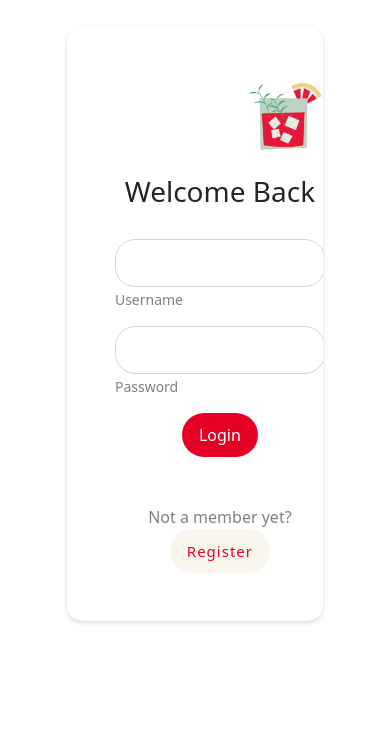
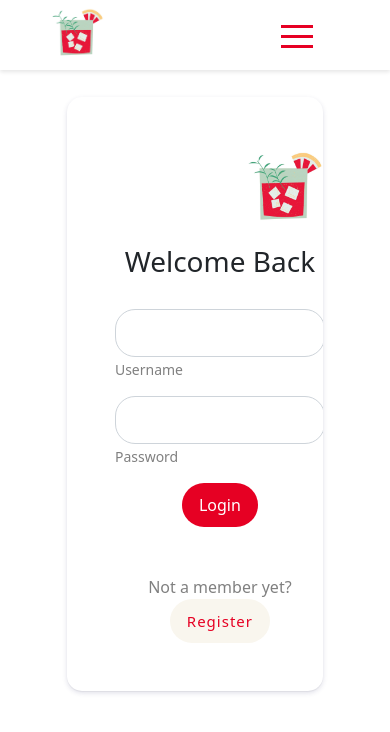
Before and after one commit to aromiafolabi/Honey-Thyme-FE, a React (Create React App) app: page /login in a window 390 px wide. Shown: the top 732 px of the page. Built offline with nearby package versions, Linux system fonts and the light colour scheme.

Commit message:
navbar responsiveness

```diff
--- a/package.json
+++ b/package.json
@@ -14,7 +14,8 @@
     "react-masonry-component": "^6.3.0",
     "react-router-dom": "^6.2.1",
     "react-scripts": "4.0.3",
-    "sass": "^1.38.0"
+    "sass": "^1.38.0",
+    "styled-components": "^5.3.3"
   },
   "scripts": {
     "start": "react-scripts start",
--- a/src/common/Navbar.js
+++ b/src/common/Navbar.js
@@ -1,13 +1,17 @@
 import { Link, useNavigate } from 'react-router-dom'
-// import Hamburger from 'hamburger-react'
+import Hamburger from 'hamburger-react'
 import logo from '../assets/logo.jpg'
 import React from 'react'
 import { isAuthenticated, removeToken } from '../lib/auth'
 
 
+
 function Navbar() {
+  const [sideBarShow, setSideBarShow] = React.useState(false)
   const isAuth = isAuthenticated()
   const navigate = useNavigate()
+  const handleSideBar = () => setSideBarShow(!sideBarShow)
+
 
   const handleLogout = () => {
     removeToken()
@@ -39,6 +43,42 @@ function Navbar() {
         </div>
       </nav>
 
+      <nav className="nav burger-toggle">
+        <Link to="/"><img src={logo} className="logo"></img></Link>
+        <Link to="/" className="brand-name"></Link>
+        <div className="burger-icon" onClick={handleSideBar}>
+          <Hamburger toggled={sideBarShow} toggle={setSideBarShow} />
+        </div>
+        <div className={
+          sideBarShow
+            ? 'side-nav-menu-container active'
+            : 'side-nav-menu-container'
+        }>
+          <div onClick={handleSideBar}>
+            <div className="nav-buttons">
+              <ul>
+                {isAuth ? (
+                  <>
+                    <li className="li-buttons"><a href="/cocktails" className="li-hrefs">Cocktails</a></li>
+                    <li className="li-buttons"><a href="/profile" className="li-hrefs">Profile</a></li>
+                    <li className="li-buttons" onClick={handleLogout}><a href="/" className="li-hrefs">Log out</a></li>
+                  </>
+                ) : (
+                  <>
+                    <div className='auth-burger'>
+                      <li className="li-buttons"><a href="/login" className="li-hrefs">Login</a></li>
+                      <li className="li-buttons"><a href="/register" className="li-hrefs">Register</a></li>
+                    </div>
+                  </>
+                )}
+              </ul>
+            </div>
+
+          </div>
+
+        </div>
+      </nav>
+
     </>
   )
 }
--- a/src/common/PopUp.js
+++ b/src/common/PopUp.js
@@ -1,4 +1,3 @@
-import { Link } from 'react-router-dom'
 function PopUp({ trigger, setTrigger }) {
 
 
--- a/src/styles/main.scss
+++ b/src/styles/main.scss
@@ -43,6 +43,52 @@
   margin-top: 8px;
   margin-right: 16px;
   font-size: 17px;
+}
+
+.burger-toggle {
+  display: none;
+  @media only screen and (max-width: 600px){
+    display: inline-flex;
+  }
+}
+
+.burger-icon {
+  color: #E60023;
+  margin-left: 70%;
+  margin-top: -60px;
+}
+
+.side-nav-menu-container {
+  width: 200px;
+  background-color: white;
+  height: 150px;
+  position: fixed;
+  z-index: 2;
+  right: -100%;
+  padding: 20px 30px;
+  border-radius: 0 0 0 20px;
+  margin-top: 200px;
+}
+
+.side-nav-menu-container.active {
+  right: 0;
+  transition: all 0.4s;
+}
+
+
+.auth-burger {
+  margin-top: 60px;
+}
+
+.li-buttons {
+  list-style: none;
+  font-size: 20px;
+  font-family: 'Inter', sans-serif;
+}
+
+.li-hrefs {
+  text-decoration: none;
+  color: #E60023;
 }
 
 // * NAVBAR SEARCH
```
Also changed, not shown: 1 other file (tests, documents, lock files or other folders).
